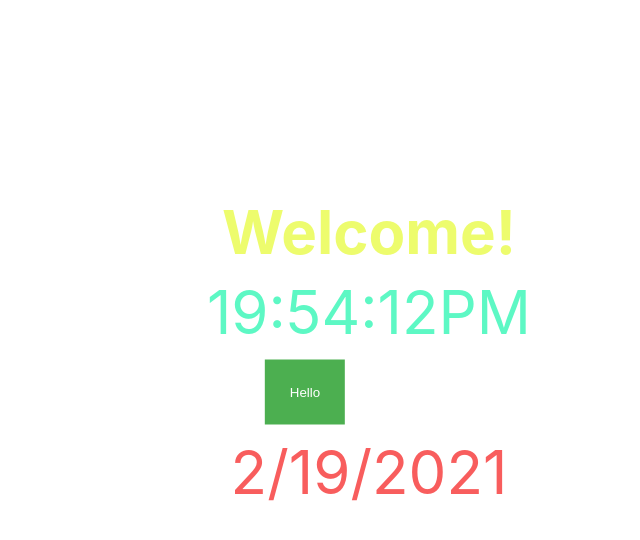
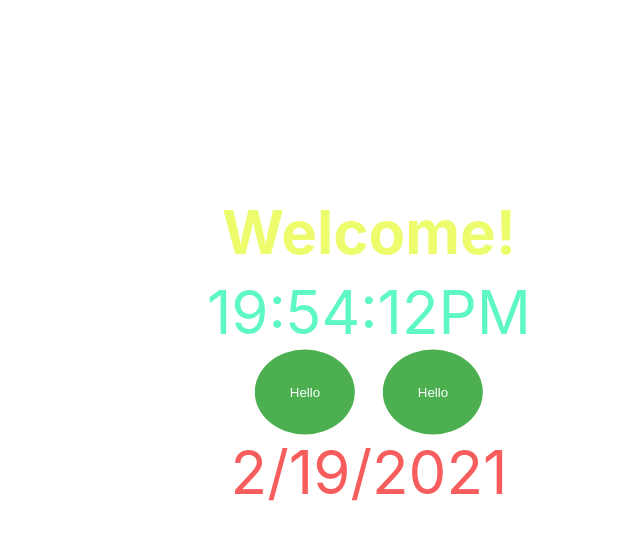
Before and after one commit to Jzhen123/Digital-Clock, a plain HTML site: page index.html in a window 1280 px wide. Shown: the part 48-588 px from the top of the page, without its empty margins (271-911 px from the left). Drawn offline with Linux system fonts and the light colour scheme.

Commit message:
added another button

```diff
--- a/css/style.css
+++ b/css/style.css
@@ -51,21 +51,24 @@ h1{
     background-color: #4CAF50;
     border: none;
     color: white;
-    padding: 25px;
+    padding: 35px;
     position: absolute;
     top: 55%;
     left: 45%;
     transform: translate(-50%, -50%);
     cursor: pointer;
+    border-radius: 50%;
 }
 
 .twentyfourBtn{
-    border: 0;
-    background: rgba(150,150,150,0.6);
-    text-shadow: 1px 1px 1px white;
-    border: 1px solid #999;
+    background-color: #4CAF50;
+    border: none;
+    color: white;
+    padding: 35px;
     position: absolute;
+    top: 55%;
+    left: 55%;
+    transform: translate(-50%, -50%);
     cursor: pointer;
-    top: 2px;
-    left: 2px;
+    border-radius: 50%;
 }
--- a/index.html
+++ b/index.html
@@ -18,6 +18,7 @@
      <div class = "clock"></div>
       <div class = date></div>
       <button class = "twelveBtn">Hello</button>
+      <button class = "twentyfourBtn">Hello</button>
     </div>
 
 
```
